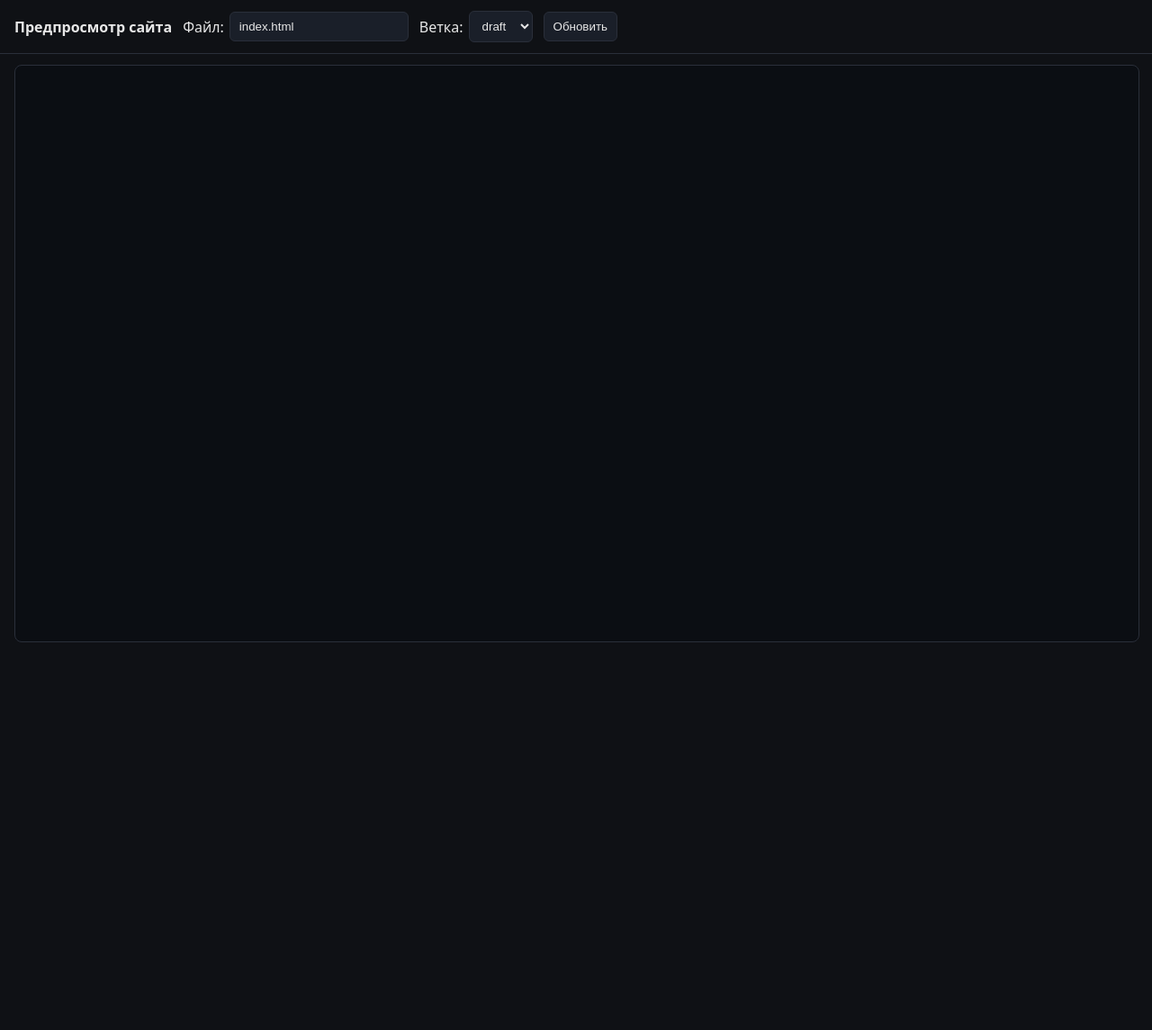
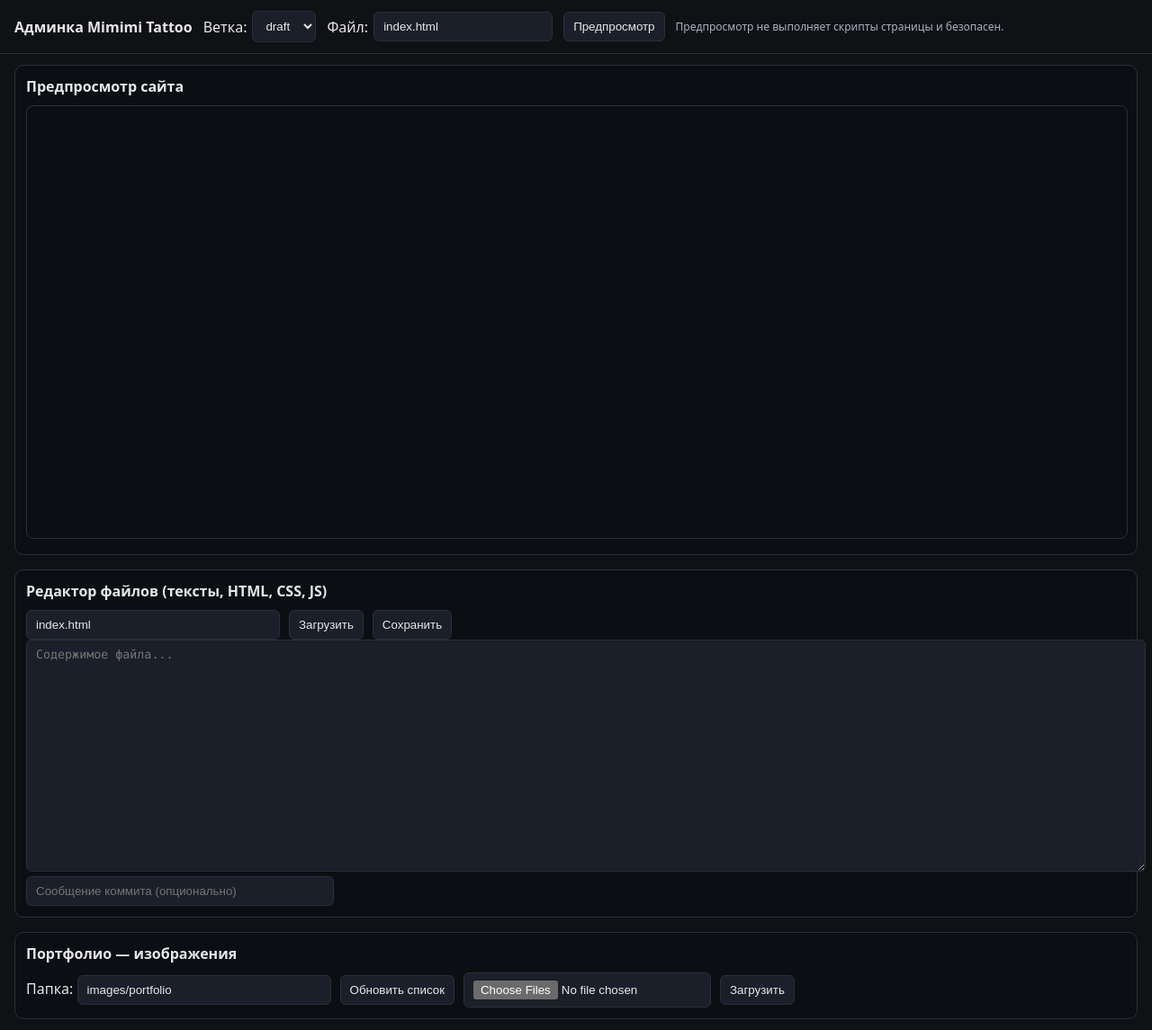
Before and after one commit to vrsite/mimimitattoo, a plain HTML site: page admin/index.html in a window 1280 px wide. Shown: the whole page at 90% size. Before the commit the page ends 800 px from the top, so only its background shows below. Drawn offline with Linux system fonts and the light colour scheme; no server answers.

Commit message:
Update index.html

```diff
--- a/admin/index.html
+++ b/admin/index.html
@@ -5,36 +5,79 @@
   <meta name="viewport" content="width=device-width,initial-scale=1">
   <title>Admin — Mimimi Tattoo</title>
   <style>
+    :root { color-scheme: dark; }
     body { margin: 0; font-family: system-ui, Arial, sans-serif; background:#0f1115; color:#e7e7e7; }
-    header { padding: 12px 16px; border-bottom: 1px solid #2a2f3a; display:flex; gap:12px; align-items:center; }
+    header { padding: 12px 16px; border-bottom: 1px solid #2a2f3a; display:flex; gap:12px; align-items:center; flex-wrap: wrap; }
     header label { display:flex; align-items:center; gap:6px; }
-    input, select, button { background:#1a1f29; color:#e7e7e7; border:1px solid #2a2f3a; border-radius:6px; padding:8px 10px; }
+    input, select, button, textarea { background:#1a1f29; color:#e7e7e7; border:1px solid #2a2f3a; border-radius:6px; padding:8px 10px; }
     button { cursor:pointer; }
-    main { padding: 12px 16px; }
-    #editor { width: 100%; height: 80vh; border: 1px solid #2a2f3a; background:#0b0e13; border-radius:8px; }
+    main { padding: 12px 16px; display: grid; gap: 16px; }
+    section { border:1px solid #2a2f3a; border-radius:10px; padding:12px; background:#0b0e13; }
+    section h3 { margin: 0 0 10px 0; font-size: 16px; }
+    #editor { width: 100%; height: 60vh; border: 1px solid #2a2f3a; background:#0b0e13; border-radius:8px; }
+    #fileContent { width: 100%; min-height: 240px; resize: vertical; font-family: ui-monospace, SFMono-Regular, Menlo, Consolas, monospace; }
+    .row { display:flex; gap:10px; align-items:center; flex-wrap: wrap; }
+    .grid { display:grid; grid-template-columns: repeat(auto-fill, minmax(140px, 1fr)); gap: 12px; }
+    .card { border:1px solid #2a2f3a; border-radius:8px; overflow:hidden; background:#0f1218; }
+    .card img { display:block; width:100%; height:120px; object-fit:cover; background:#11141a; }
+    .card .meta { padding:8px; display:flex; flex-direction:column; gap:6px; }
+    .muted { color:#a9b0bf; font-size: 12px; }
+    .danger { background:#3a1a1a; border-color:#6a2a2a; }
+    .success { background:#163a1a; border-color:#2a6a2a; }
   </style>
 </head>
 <body>
   <header>
-    <strong>Предпросмотр сайта</strong>
-    <label>Файл:
-      <input id="path" value="index.html" placeholder="index.html">
-    </label>
+    <strong>Админка Mimimi Tattoo</strong>
     <label>Ветка:
       <select id="branch">
         <option value="draft" selected>draft</option>
         <option value="main">main</option>
       </select>
     </label>
-    <button id="reload">Обновить</button>
+    <label>Файл:
+      <input id="path" value="index.html" placeholder="index.html">
+    </label>
+    <button id="reload">Предпросмотр</button>
+    <span class="muted">Предпросмотр не выполняет скрипты страницы и безопасен.</span>
   </header>
 
   <main>
-    <!-- sandbox оставляем пустым: скрипты внутри просматриваемого HTML не выполняются -->
-    <iframe id="editor" sandbox=""></iframe>
+    <section id="preview">
+      <h3>Предпросмотр сайта</h3>
+      <!-- sandbox оставляем пустым: скрипты из просматриваемого HTML не выполняются -->
+      <iframe id="editor" sandbox=""></iframe>
+    </section>
+
+    <section id="textEditor">
+      <h3>Редактор файлов (тексты, HTML, CSS, JS)</h3>
+      <div class="row">
+        <input id="editPath" value="index.html" style="min-width:260px" />
+        <button id="loadFileBtn">Загрузить</button>
+        <button id="saveFileBtn">Сохранить</button>
+        <span id="fileSha" class="muted"></span>
+      </div>
+      <textarea id="fileContent" placeholder="Содержимое файла..."></textarea>
+      <div class="row">
+        <input id="commitMessage" placeholder="Сообщение коммита (опционально)" style="min-width:320px">
+      </div>
+    </section>
+
+    <section id="images">
+      <h3>Портфолио — изображения</h3>
+      <div class="row">
+        <label>Папка:
+          <input id="imagesDir" value="images/portfolio" style="min-width:260px">
+        </label>
+        <button id="refreshImages">Обновить список</button>
+        <input id="uploadInput" type="file" multiple accept="image/*">
+        <button id="uploadBtn">Загрузить</button>
+      </div>
+      <div id="imagesGrid" class="grid"></div>
+    </section>
   </main>
 
-  <!-- ВАЖНО: параметр ?v=8 сбрасывает кэш, чтобы загрузилась последняя версия admin.js -->
+  <!-- Важно: ?v=8 сбрасывает кэш, чтобы загрузилась последняя версия admin.js -->
   <script src="admin.js?v=8"></script>
 </body>
 </html>
```
